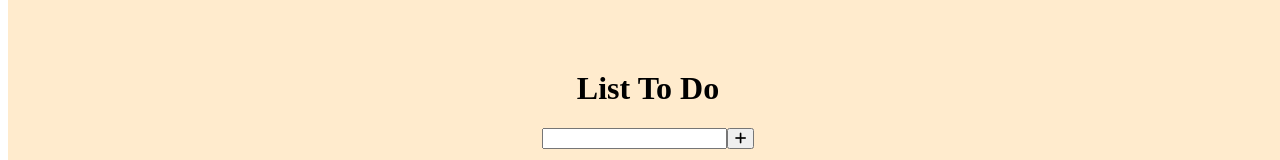
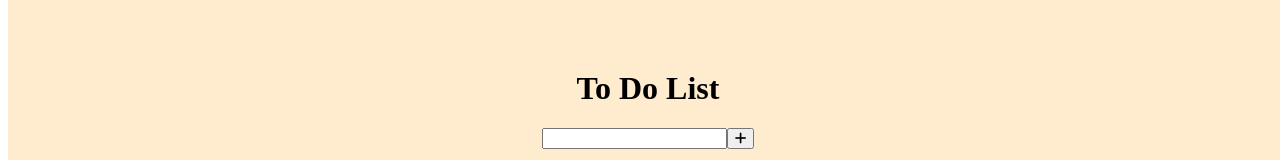
Before and after one commit to IanAlberti/Proyecto_Todo_List, a website: page index.html in a window 1280 px wide. Shown: the part 293-453 px from the top of the page. Drawn offline with Linux system fonts and the light colour scheme; files that its build step writes are made by us from their sources; files whose address does not match are found by name.

Commit message:
prueba-commit2

```diff
--- a/index.html
+++ b/index.html
@@ -13,7 +13,7 @@
 
 <body>
     <div class="container">
-        <h1>List To Do</h1>
+        <h1>To Do List</h1>
         <form id="form-tasks" class="file">
             <input type="text" id="text-task">
             <button type="submit"><i class="fa-solid fa-plus"></i></button>
```
